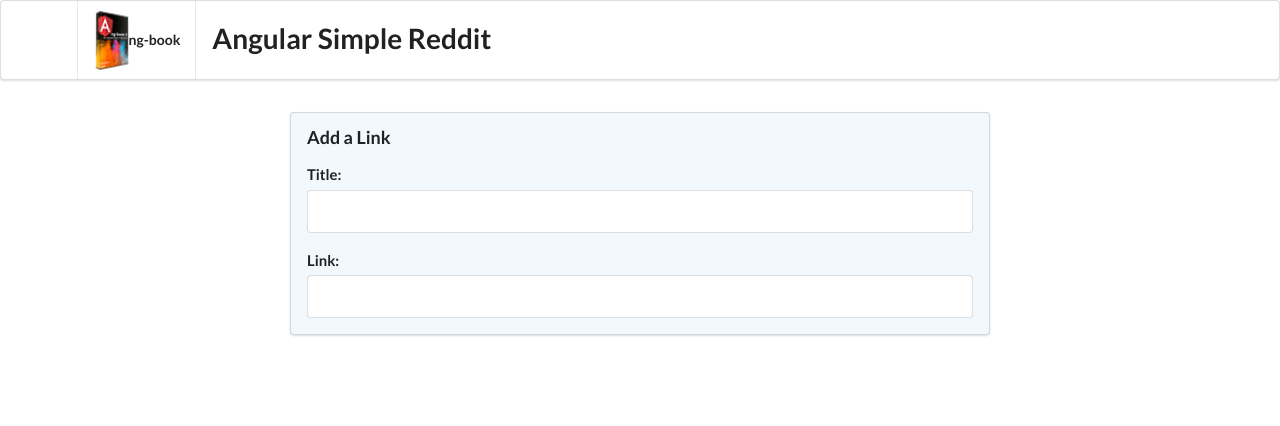
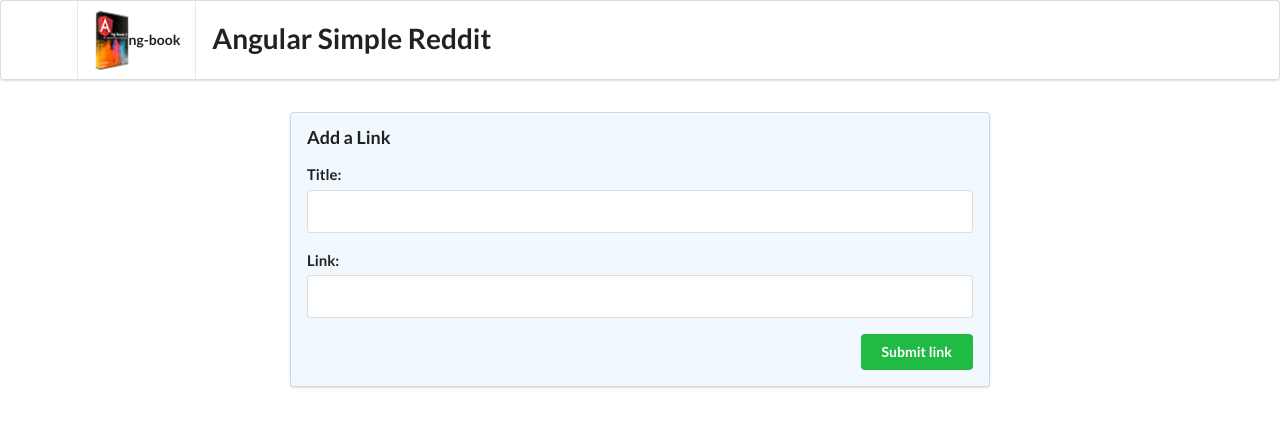
Before and after one commit to zdean1/myDist, an Angular app in the folder Hw3/angular-reddit/: page / in a window 1280 px wide. Shown: the top 426 px of the page. Built offline with nearby package versions, Linux system fonts and the light colour scheme.

Commit message:
added button

```diff
--- a/Hw3/angular-reddit/src/app/app.component.html
+++ b/Hw3/angular-reddit/src/app/app.component.html
@@ -3,10 +3,16 @@
 
   <div class="field">
     <label for="title">Title:</label>
-    <input name="title" id="title">
+    <input name="title" id="title" #newtitle>
   </div>
   <div class="field">
     <label for="link">Link:</label>
-    <input name="link" id="link">
+    <input name="link" id="link" #newlink>
   </div>
+
+  <button (click)="addArticle(newtitle, newlink)"
+      class="ui positive right floated button">
+    Submit link
+  </button>
+
 </form>
```
